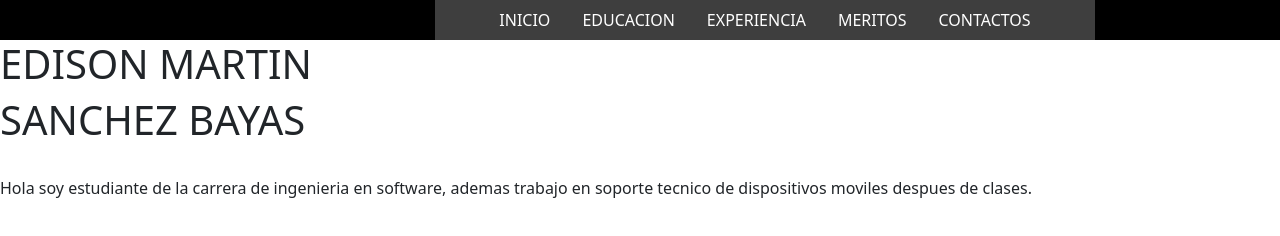
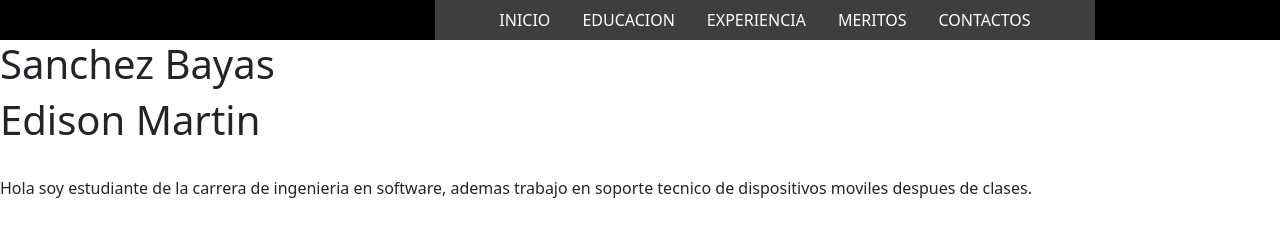
Before and after one commit to Edison06Sanchesz/PracticaGit4A_SanchezEdison, a plain HTML site: page index.html in a window 1280 px wide. Drawn offline with nearby package versions, Linux system fonts and the light colour scheme.

```diff
--- a/index.html
+++ b/index.html
@@ -29,8 +29,8 @@
             <a class="nav-link active" aria-current="page" href="####" style="color:white;">CONTACTOS</a>
           </li>
         </div>
-          <h1>EDISON MARTIN</h1>
-          <h1>SANCHEZ BAYAS</h1>
+          <h1>Sanchez Bayas</h1>
+          <h1>Edison Martin</h1>
             <br>
 	  <a>Hola soy estudiante de la carrera de ingenieria en software, ademas trabajo en soporte tecnico de dispositivos moviles despues de clases.</a>
 </body>
```
Also changed, not shown: educacion.html (added, +1 -0 lines), juegos.txt (added).
